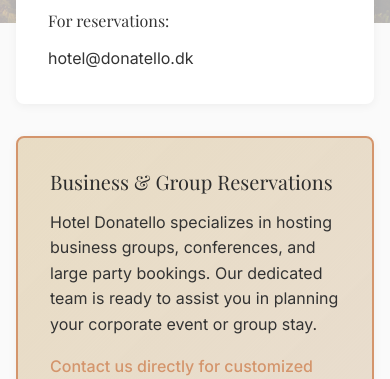
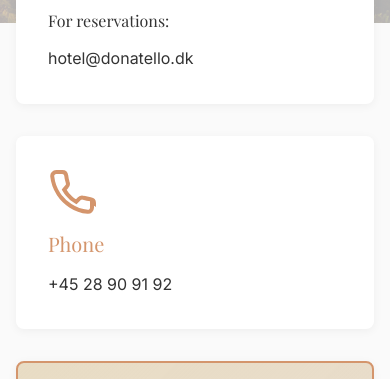
Before and after one commit to kosterseb/cecilia-monte-cantini, a React (Vite) app: page /contact in a window 390 px wide. Shown: the part 821-1200 px from the top of the page. Built offline with nearby package versions, Linux system fonts and the light colour scheme; no server answers.

Commit message:
Feat: added a phone number to the site for contact

```diff
--- a/src/pages/Contact.jsx
+++ b/src/pages/Contact.jsx
@@ -69,6 +69,16 @@
                 <p>hotel@donatello.dk</p>
               </div>
 
+              <div className="info-card">
+                <div className="info-icon">
+                  <svg viewBox="0 0 24 24" fill="none" stroke="currentColor" strokeWidth="2">
+                    <path d="M22 16.92v3a2 2 0 0 1-2.18 2 19.79 19.79 0 0 1-8.63-3.07 19.5 19.5 0 0 1-6-6 19.79 19.79 0 0 1-3.07-8.67A2 2 0 0 1 4.11 2h3a2 2 0 0 1 2 1.72c.13 1.21.38 2.39.73 3.5a2 2 0 0 1-.45 2.11L8.09 10.91a16 16 0 0 0 6 6l1.58-1.58a2 2 0 0 1 2.11-.45c1.11.35 2.29.6 3.5.73a2 2 0 0 1 1.72 2z"></path>
+                  </svg>
+                </div>
+                <h3>Phone</h3>
+                <p>+45 28 90 91 92</p>
+              </div>
+
               <div className="info-card highlight">
                 <h3>Business & Group Reservations</h3>
                 <p>
```
